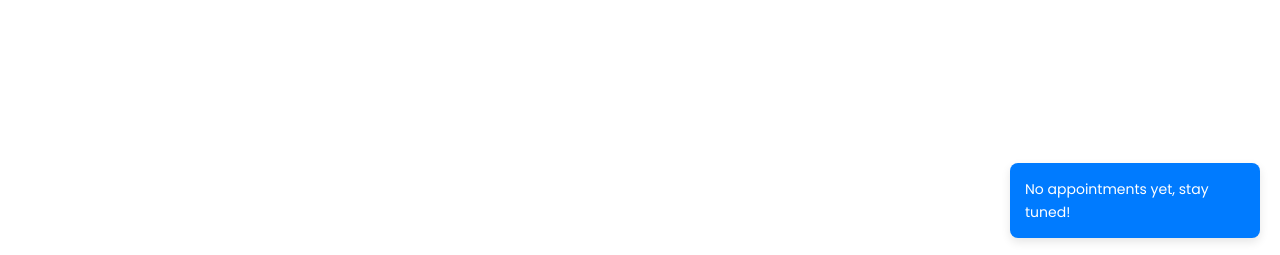
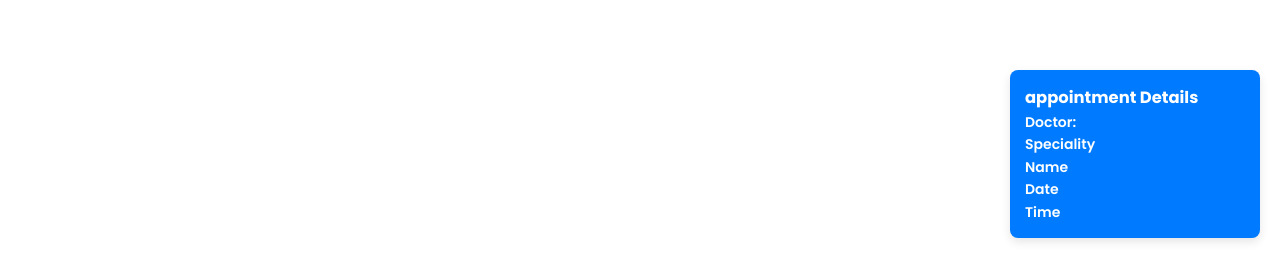
Before and after one commit to nazarchukdana/test_med_app, a React (Create React App) app: page /booking-consultation in a window 1280 px wide. Shown: the part 542-797 px from the top of the page. Built offline with nearby package versions, Linux system fonts and the light colour scheme.

Commit message:
displaying appointment information, trying to handle real time update and cancelation

```diff
--- a/src/Components/Notification/Notification.js
+++ b/src/Components/Notification/Notification.js
@@ -1,47 +1,92 @@
 import React, { useEffect, useState } from 'react';
 import Navbar from '../Navbar/Navbar';
 import './Notification.css';
-
+// Function component Notification to display user notifications
 const Notification = ({ children }) => {
+  // State variables to manage user authentication, username, doctor data, and appointment data
   const [isLoggedIn, setIsLoggedIn] = useState(false);
-  const [username, setUsername] = useState('');
-  const [appointments, setAppointments] = useState([]);
-
-  useEffect(() => {
-    // Retrieve user login data
+  const [username, setUsername] = useState("");
+  const [doctorData, setDoctorData] = useState({});
+  const [appointmentData, setAppointmentData] = useState({});
+   const [showNotification, setShowNotification] = useState(false);
+  // useEffect hook to perform side effects in the component
+  const loadData = () => {
     const storedUsername = sessionStorage.getItem('email');
+    const storedDoctorData = JSON.parse(localStorage.getItem('doctorData'));
+    const storedAppointmentData = JSON.parse(localStorage.getItem(storedDoctorData?.name));
     if (storedUsername) {
       setIsLoggedIn(true);
+      setUsername(storedUsername);
     }
 
-    // Retrieve all appointments from localStorage
-    const allAppointments = JSON.parse(localStorage.getItem('appointments')) || [];
-    setAppointments(allAppointments);
+    if (storedDoctorData) {
+      setDoctorData(storedDoctorData);
+    }
+
+    if (storedAppointmentData) {
+      setAppointmentData(storedAppointmentData);
+      setShowNotification(true); // Show notification if appointment data is present
+    } else {
+      setShowNotification(false); // Hide notification if no appointment data
+    }
+  };
+
+  // Initial load of data
+  useEffect(() => {
+    loadData();
+
+    // Listen for storage events
+    const handleStorageChange = () => {
+      loadData();
+    };
+
+    window.addEventListener('storage', handleStorageChange);
+
+    // Cleanup event listener on component unmount
+   const handleAppointmentUpdate = () => {
+      loadData(); // Refresh data on appointment update
+    };
+
+    window.addEventListener('appointmentUpdated', handleAppointmentUpdate); // Listen for custom event
+
+    return () => {
+      window.removeEventListener('storage', handleStorageChange);
+      window.removeEventListener('appointmentUpdated', handleAppointmentUpdate); // Cleanup event listener
+    };
   }, []);
+ // Empty dependency array ensures useEffect runs only once after initial render
+  // Effect that listens for changes in appointmentData state
+useEffect(() => {
+    // Show notification if both appointmentData and doctorData are not empty
+    if (appointmentData && doctorData) {
+      setShowNotification(true);
+    } else {
+      setShowNotification(false);
+    }
+  }, [appointmentData, doctorData]);
 
   return (
     <div className="notification-layout">
       <Navbar />
       {children}
-      {isLoggedIn && appointments.length > 0 ? (
+      {/*isLoggedIn &&*/ showNotification ? (
+        <>
         <div className="notification-box">
           <div className="notification-content">
-            <h3>Upcoming Appointments:</h3>
-            {appointments.map((appointment) => (
-              <div key={appointment.id} className="appointment-info">
-                <p><strong>Doctor:</strong> {appointment.doctorName}</p>
-                <p><strong>Name:</strong> {appointment.name}</p>
-                <p><strong>Date:</strong> {appointment.date}</p>
-                <p><strong>Time:</strong> {appointment.time}</p>
+            <h3>appointment Details</h3>
+              <div className="appointment-info">
+                <p><strong>Doctor:</strong> {doctorData?.name}</p>
+                 <p><strong>Speciality</strong> {doctorData?.speciality}</p>
+                  <p><strong>Name</strong> {appointmentData?.name}</p>
+                   <p><strong>Date</strong> {appointmentData?.date}</p>
+                    <p><strong>Time</strong> {appointmentData?.time}</p>
               </div>
-            ))}
+
           </div>
         </div>
-      ) : (
-        <div className="notification-box">
-          <p>No appointments yet, stay tuned!</p>
-        </div>
-      )}
+        </>
+      ):
+      <div></div> }
     </div>
   );
 };
```
Also changed, not shown: src/Components/BookingConsultation/DoctorCard/DoctorCard.js (+25 -0 lines), 1 other file (tests, documents, lock files or other folders).
